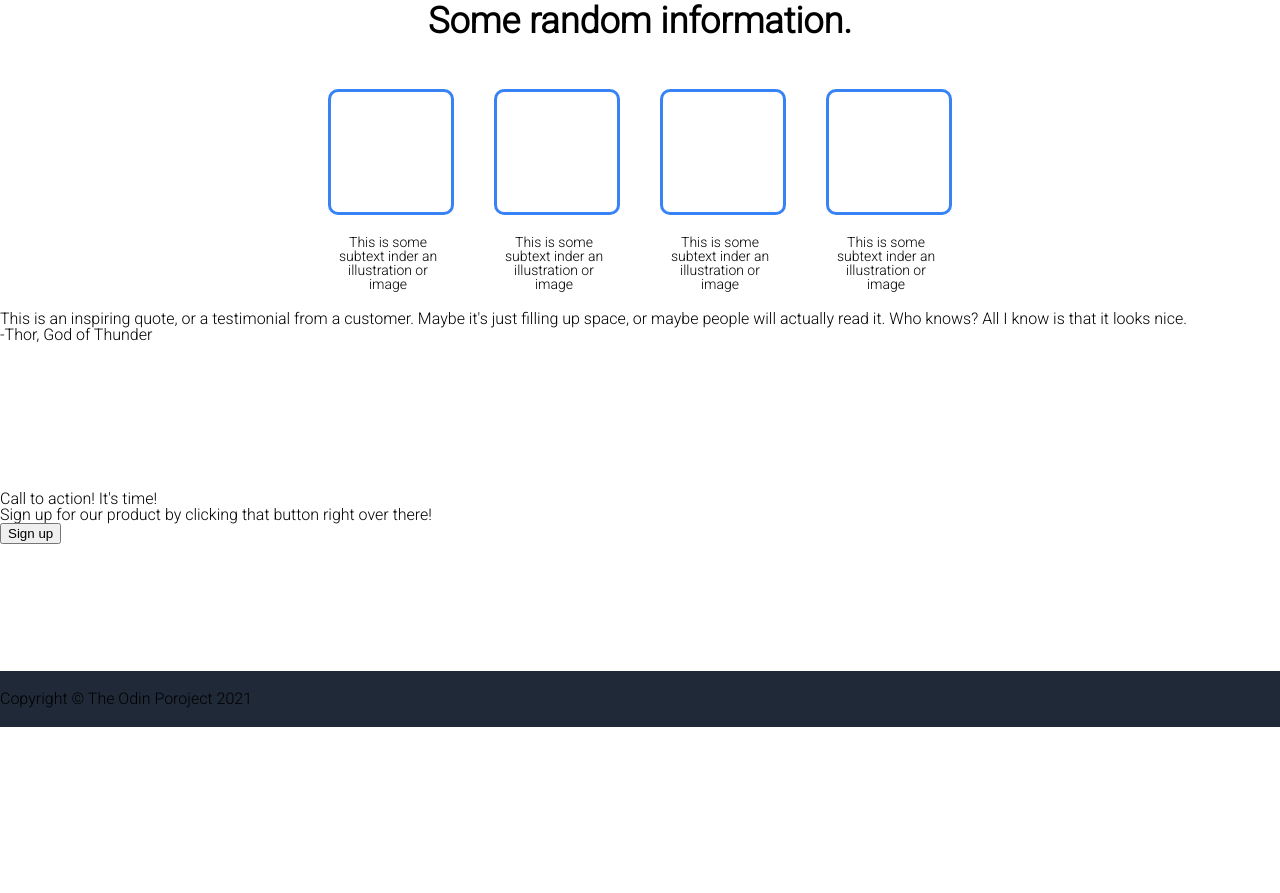
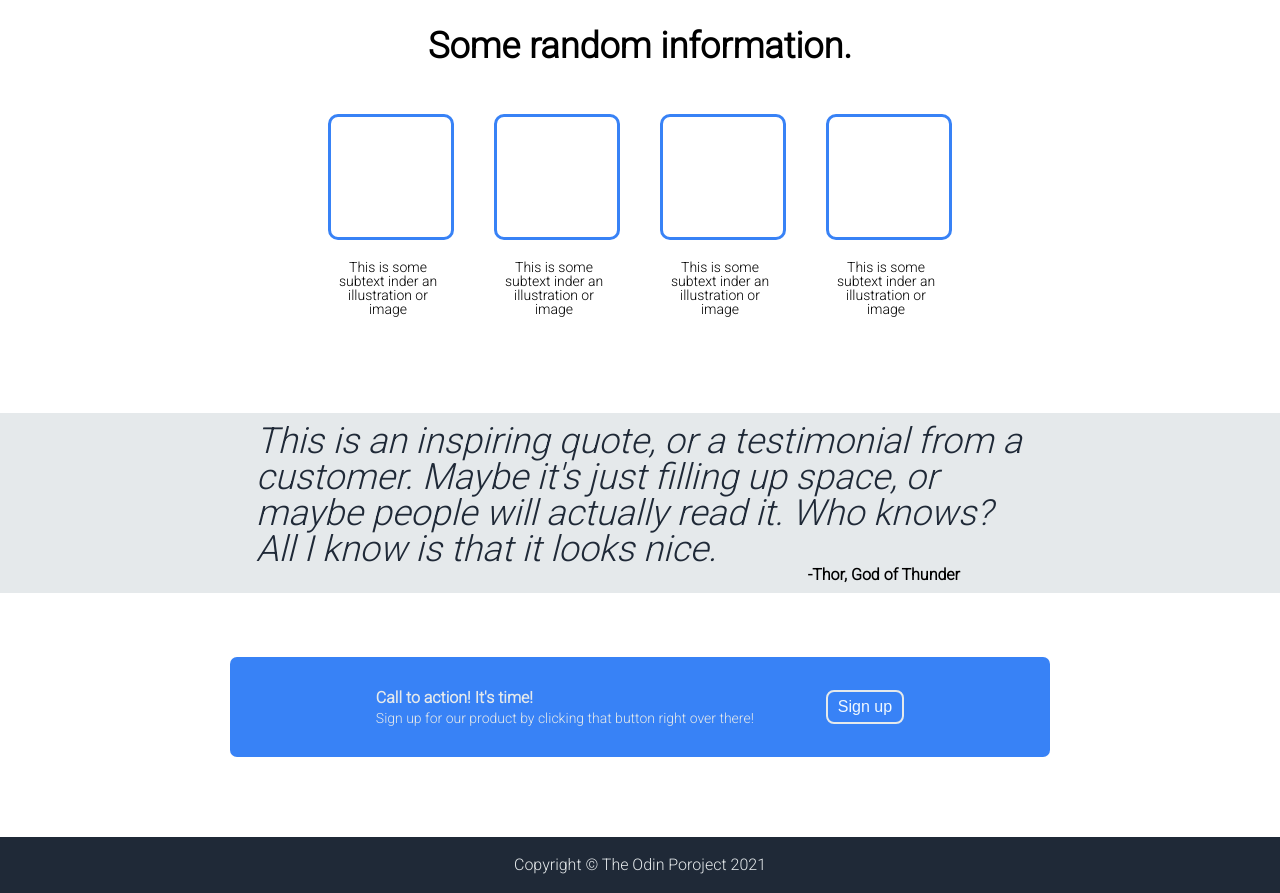
Before and after one commit to CeeJonesy/landingPageOP, a plain HTML site: page index.html in a window 1280 px wide. Shown: the part 435-1328 px from the top of the page. Before the commit the page ends 1162 px from the top, so only its background shows below. Drawn offline with Linux system fonts and the light colour scheme.

Commit message:
all sections done

```diff
--- a/styles.css
+++ b/styles.css
@@ -62,8 +62,10 @@ body{
 }
 
 .s1Text {
-    width: 350px;
+    width: 700px;
     height: 255px;
+    margin-left: 5%;
+    margin-right:2%;
 }
 
 .s1Image {
@@ -71,9 +73,9 @@ body{
     justify-content: center;
     align-items: center;
     background-color: rgb(122, 123, 132);
-    width: 375px;
+    width: 500px;
     height: 200px;
-    margin-right: 15%;
+    margin-right: 20%;
     font-size: 14px;
 }
 
@@ -105,6 +107,11 @@ body{
     color: aliceblue;
     white-space: nowrap;
   }
+
+.sectionTwo {
+    padding-top: 2%;
+    padding-bottom: 6%;
+}
 
 .s2h1 {
     display: flex;
@@ -141,3 +148,84 @@ body{
     max-width: 120px;
     margin: 20px;
 }
+
+.sectionThree {
+    display: flex;
+    justify-content: center;
+    align-items: center;
+    flex-direction: column;
+    background-color: #e5e9eb;
+}
+
+.s3h3 {
+    width: 60%;
+    font-size: 36px;
+    font-weight: lighter;
+    color: #1f2937;
+    font-style: italic;
+}
+
+.s3h4 {
+    max-width: 60%;
+    margin-left: auto;
+    margin-right: 25%;
+    font-weight: bolder;
+}
+
+.sectionFour {
+    padding-top: 5%;
+}
+
+.s4box {
+    width: 70%;
+    max-width: 820px;
+    min-height: 100px;
+    margin-right: auto;
+    margin-left: auto;
+    background-color: #3882F6;
+    border-radius: 7px;
+    display: flex;
+    flex-direction: row;
+    align-items: center;
+    justify-content: center;
+}
+
+.s4headers {
+    color: #e5e9eb;
+    width: 450px;
+}
+
+.s4headers h1 {
+    font-size:16px;
+    font-weight: 600;
+    margin-bottom: 5px;
+}
+
+.s4headers h4 {
+    font-size:14px;
+}
+
+.s4btn {
+    background-color: #3882F6;
+    border-radius: 8px;
+    border-width: 2;
+    border-style: solid;
+    border-color: #e5e9eb;
+    cursor: pointer;
+    display: inline-block;
+    font-size: 16px;
+    font-weight: 500;
+    line-height: 20px;
+    list-style: none;
+    margin: 0;
+    padding: 5px 10px;
+    text-align: center;
+    color: aliceblue;
+    white-space: nowrap;
+}
+
+.footer {
+    display: flex;
+    justify-content: center;
+    color: #e5e9eb;
+}
```
